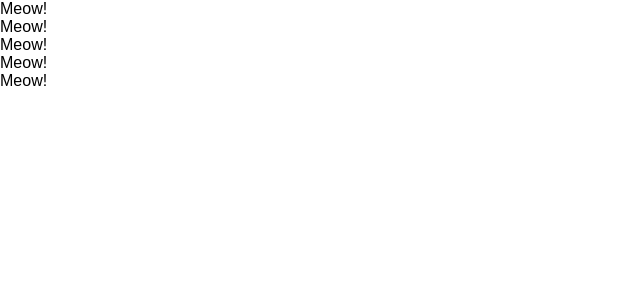
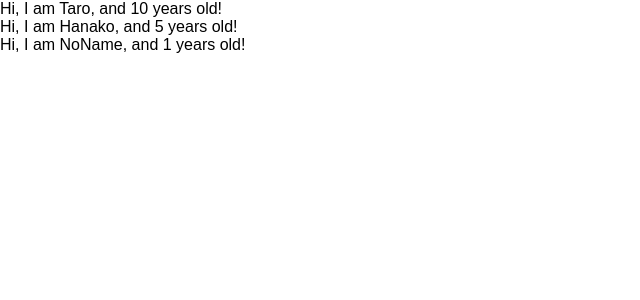
Before and after one commit to yuma11/udemy-react-redux-crud-application, a React (Create React App) app: page / in a window 1280 px wide. Shown: the top 300 px of the page, without its empty margins (0-640 px from the left). Built offline with nearby package versions, Linux system fonts and the light colour scheme.

Commit message:
learn props of component

```diff
--- a/src/App.js
+++ b/src/App.js
@@ -12,19 +12,28 @@
 // }
 
 const App = () => {
+  const profiles = [
+    { name: "Taro", age: 10 },
+    { name: "Hanako", age: 5 },
+    { name: "NoName" },
+  ]
   return (
     <div>
-      <Cat />
-      <Cat />
-      <Cat />
-      <Cat />
-      <Cat />
+      {
+        profiles.map((profile, index) => {
+          return <User name={profile.name} age={profile.age} key={index} />
+        })
+      }
     </div>
   )
 }
 
-const Cat = () => {
-  return <div>Meow!</div>
+const User = (props) => {
+  return <div>Hi, I am {props.name}, and {props.age} years old!</div>
+}
+
+User.defaultProps = {
+  age: 1
 }
 
 export default App;
```
